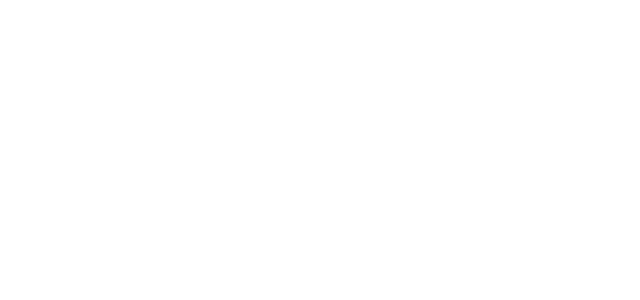
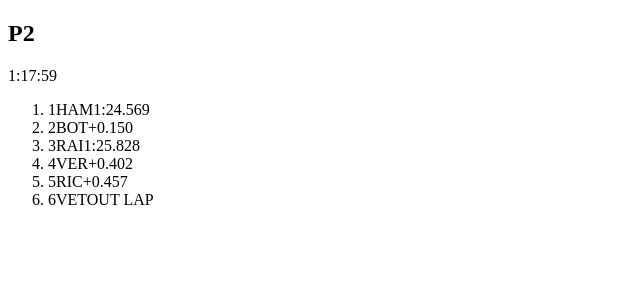
Before and after one commit to kevincarrogan/react-timing-screen, a React app: page / in a window 1280 px wide. Shown: the top 300 px of the page, without its empty margins (0-640 px from the left). Built offline with nearby package versions, Linux system fonts and the light colour scheme.

Commit message:
Making a basic timing tower component.

```diff
--- a/src/App.js
+++ b/src/App.js
@@ -1,8 +1,12 @@
 import React from 'react';
 import ReactDOM from 'react-dom';
 
+import TimingTower from './components/TimingTower';
+
 const App = () => {
-    return null;
+    return (
+        <TimingTower />
+    );
 };
 
 ReactDOM.render(<App />, document.getElementById('app'));
--- /dev/null
+++ b/src/components/TimingTower.js
@@ -0,0 +1,47 @@
+import React from 'react';
+import ReactDOM from 'react-dom';
+
+const TimingTower = () => {
+    return (
+        <section className="timing-tower">
+            <div className="session-details">
+                <h1>P2</h1>
+                <div>1:17:59</div>
+            </div>
+            <ol className="driver-times">
+                <li className="driver-time driver-time--on-track">
+                    <span className="driver-position">1</span>
+                    <span className="driver-name mercedes">HAM</span>
+                    <span className="lap-status lap-status--first">1:24.569</span>
+                </li>
+                <li className="driver-time driver-time--on-track">
+                    <span className="driver-position">2</span>
+                    <span className="driver-name mercedes">BOT</span>
+                    <span className="lap-status lap-status--interval">+0.150</span>
+                </li>
+                <li className="driver-time driver-time--on-track driver-time--personal-best">
+                    <span className="driver-position">3</span>
+                    <span className="driver-name ferrari">RAI</span>
+                    <span className="lap-status lap-status--interval">1:25.828</span>
+                </li>
+                <li className="driver-time driver-time--in-pit">
+                    <span className="driver-position">4</span>
+                    <span className="driver-name red-bull">VER</span>
+                    <span className="lap-status lap-status--interval">+0.402</span>
+                </li>
+                <li className="driver-time driver-time--on-track">
+                    <span className="driver-position">5</span>
+                    <span className="driver-name red-bull">RIC</span>
+                    <span className="lap-status lap-status--interval">+0.457</span>
+                </li>
+                <li className="driver-time driver-time--out-lap">
+                    <span className="driver-position">6</span>
+                    <span className="driver-name ferrari">VET</span>
+                    <span className="lap-status lap-status--interval">OUT LAP</span>
+                </li>
+            </ol>
+        </section>
+    );
+};
+
+export default TimingTower;
```
